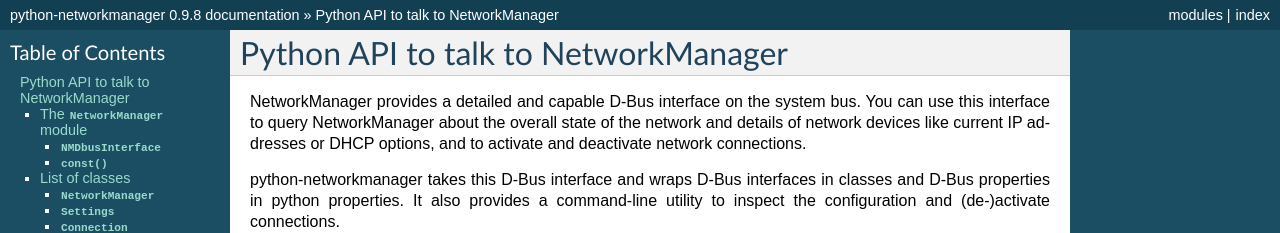
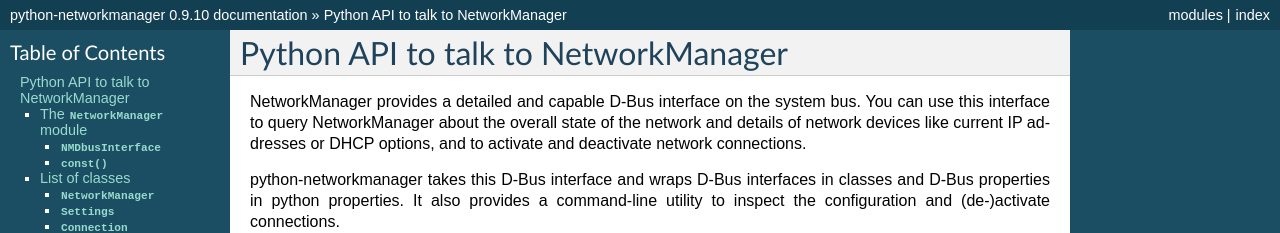
Before and after one commit to seveas/python-networkmanager, a Sphinx documentation site: the page built from docs/index.rst, in a window 1280 px wide and 900 px high. Shown: the top 233 px of the window. Built offline with Sphinx 7.4.7, drawn with Linux system fonts in a browser that asks for light colours; some of the changed text lies outside the part shown.

Commit message:
Version 0.9.10

```diff
--- a/docs/conf.py
+++ b/docs/conf.py
@@ -50,7 +50,7 @@
 # The short X.Y version.
 version = '0.9'
 # The full version, including alpha/beta/rc tags.
-release = '0.9.8'
+release = '0.9.10'
 
 # The language for content autogenerated by Sphinx. Refer to documentation
 # for a list of supported languages.
--- a/setup.py
+++ b/setup.py
@@ -3,7 +3,7 @@
 from distutils.core import setup
 
 setup(name = "python-networkmanager",
-      version = "0.9.9",
+      version = "0.9.10",
       author = "Dennis Kaarsemaker",
       author_email = "dennis@kaarsemaker.net",
       url = "http://github.com/seveas/python-networkmanager",
```
